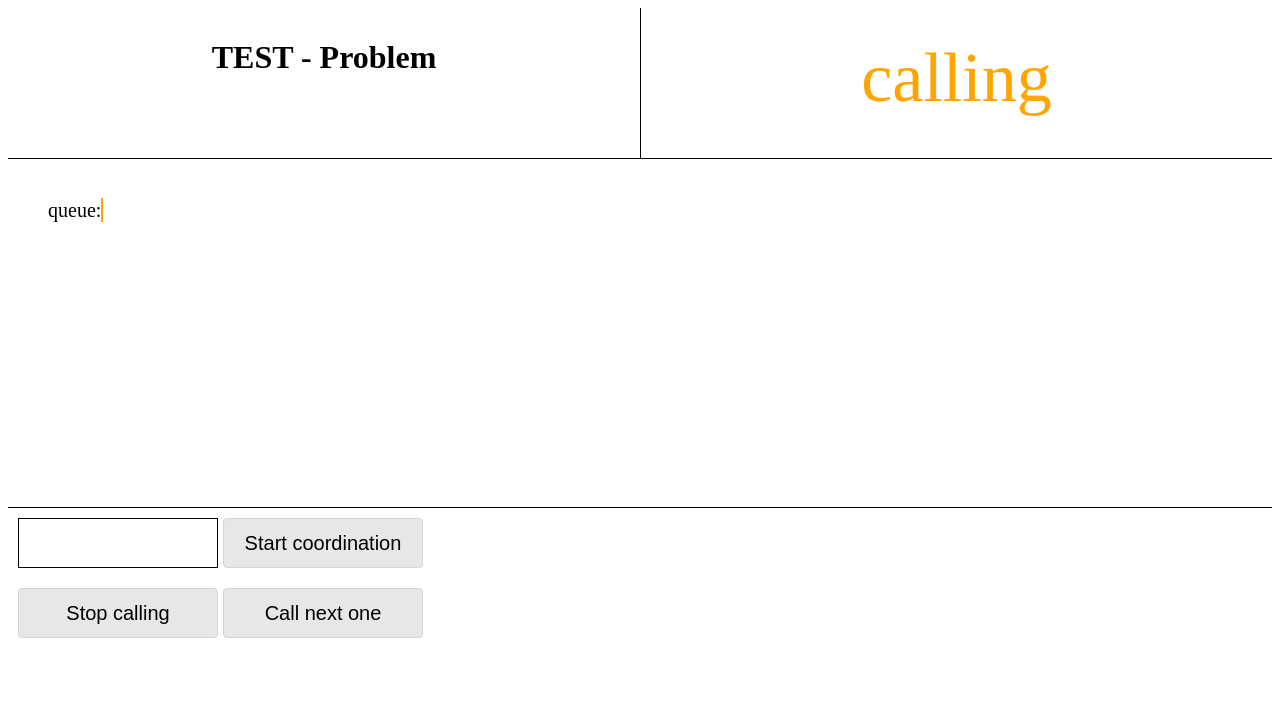
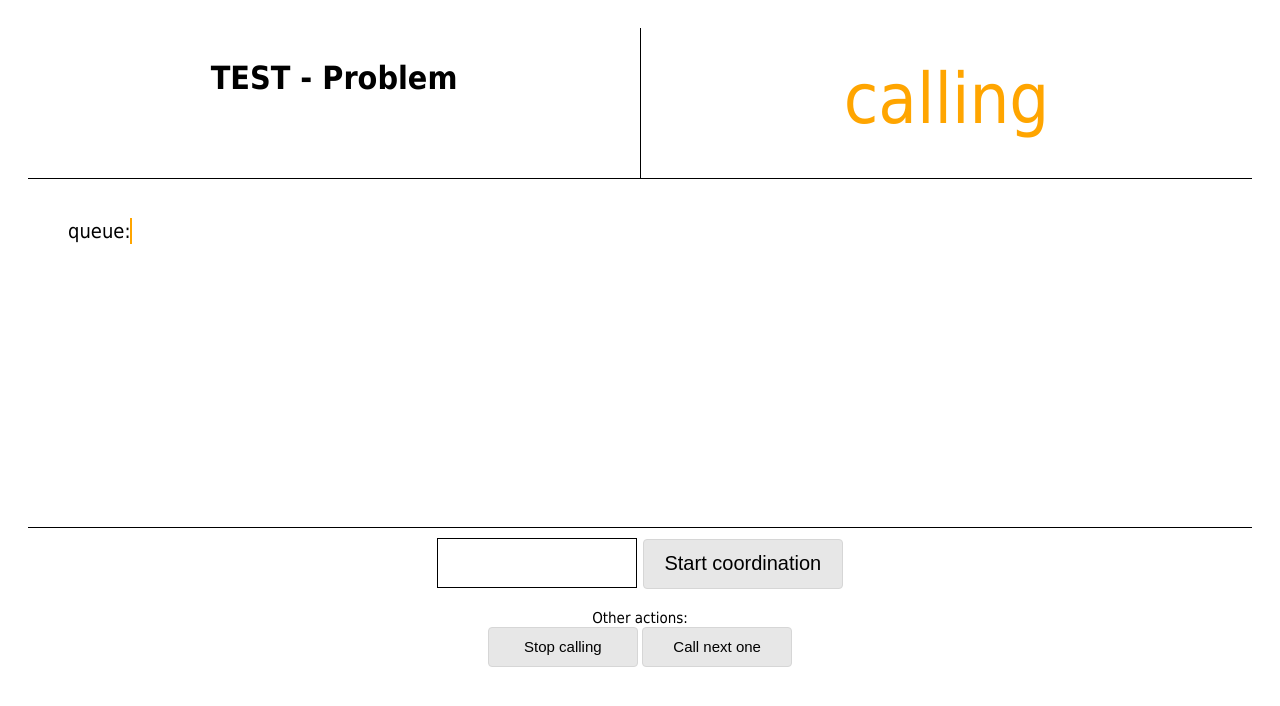
Before and after one commit to estherbod/cohmo, a Flask app: template cohmo/templates/table_admin.html in a window 1280 px wide. Shown: the top 706 px of the page. Run offline with Flask 2, Linux system fonts and the light colour scheme; the template is opened without the code that fills it, so the values that code supplies are empty; some libraries are stand-ins or nearby versions.

Commit message:
fix style

```diff
--- a/cohmo/static/table_admin.css
+++ b/cohmo/static/table_admin.css
@@ -1,3 +1,6 @@
+/*
+ * General
+ */
 .hidden {
     display: none;
 }
@@ -6,6 +9,9 @@ h2 {
     font-weight: normal;
 }
 
+/*
+ * Header with the information of the table and the status
+ */
 #header {
     height: 150px;
     vertical-align: middle;
@@ -38,6 +44,9 @@ h2 {
     padding: 30px 10px;
 }
 
+/*
+ * Main div with the information of the situation
+ */
 #content {
     font-size: 20px;
 }
@@ -55,27 +64,79 @@ h2 {
     padding: 40px 40px;
 }
 
+/*
+ * Bottom of the page, with the actions
+ */
 #actions {
-    height: 100px;
+    height: 150px;
     width: 100%;
     box-sizing: border-box;
     -moz-box-sizing: border-box;
     -webkit-box-sizing: border-box;
     padding: 10px 10px;
+    text-align: center;
 }
 
-#header>.Correcting {
+/*
+#actions>.calling .principal_actions {
+    color: blue;
+    position: relative;
+    float: left;
+    width: 85%;
+    height: 100%;
+    text-align: center;
+    box-sizing: border-box;
+    -moz-box-sizing: border-box;
+    -webkit-box-sizing: border-box;
+}
+*/
+
+#actions .secondary_actions {
+    font-size: 15px;
+/*
+    position: relative;
+    float: right;
+    width: 15%;
+    height: 100%;
+    text-align: right;
+    box-sizing: border-box;
+    -moz-box-sizing: border-box;
+    -webkit-box-sizing: border-box;
+*/
+}
+
+#actions .secondary_actions input[type=button], #actions .secondary_actions input[type=text]{
+    width: 150px;
+    height: 40px;
+    font-size: 15px;
+}
+
+
+#actions>.correcting {
+    text-align: center;
+/*
+    box-sizing: border-box;
+    -moz-box-sizing: border-box;
+    -webkit-box-sizing: border-box;
+    padding-left: 100px;*/
+}
+
+#actions>.idle {
+    text-align: center;
+}
+
+/*
+ * Customization of the different statuses
+ */
+#header>.correcting {
     color: #008000;
 }
 #current_coordination_team {
     text-align: center;
     font-size: 250px;
 }
-#actions>.Correcting {
-    text-align: center;
-}
 
-#header>.Calling {
+#header>.calling {
     color: #FFA500;
 }
 #current_calling_team {
@@ -86,10 +147,13 @@ h2 {
     border: 1px solid #FFA500;
 }
 
-#header>.Idle {
+#header>.idle {
     color: #696969;
 }
 
+/*
+ * Inputs style
+ */
 input[type=text]{
     width: 200px;
     height: 50px;
--- a/cohmo/templates/schedule_admin.html
+++ b/cohmo/templates/schedule_admin.html
@@ -3,7 +3,7 @@
     <title>Schedule Admin Page</title>
     <script src="https://unpkg.com/vue@2.5.16/dist/vue.js"></script>
     <script src="https://unpkg.com/axios@0.18.0/dist/axios.js"></script>
-    <link rel='stylesheet' type='text/css' href='{{url_for("static", filename="general_admin.css")}}'>
+    <link rel='stylesheet' type='text/css' href='{{url_for("static", filename="global.css")}}'>
 </head>
 <body>
     <div id='header'>
--- a/cohmo/templates/table_admin.html
+++ b/cohmo/templates/table_admin.html
@@ -3,8 +3,8 @@
     <title>Admin Page for Coordinators</title>
     <script src="https://unpkg.com/vue@2.5.16/dist/vue.js"></script>
     <script src="https://unpkg.com/axios@0.18.0/dist/axios.js"></script>
+    <link rel='stylesheet' type='text/css' href='{{url_for("static", filename="global.css")}}'>
     <link rel='stylesheet' type='text/css' href='{{url_for("static", filename="table_admin.css")}}'>
-    <link rel='stylesheet' type='text/css' href='{{url_for("static", filename="general_admin.css")}}'>
 </head>
 <body class='hidden'>
     <div id='header'>
@@ -43,8 +43,11 @@
                         <input type='text' class='team' v-model='team_coordination' v-bind:placeholder='table.queue[0]'/>
                         <input type='button' v-on:click='start_coordination' value='Start coordination'>
                     </form>
+                    <div class='secondary_actions'>
+                        Other actions: <br>
                         <input type='button' v-on:click='switch_to_idle' value='Stop calling'>
                         <input type='button' v-on:click='skip_to_next' value='Call next one'>
+                    </div>
                 </div>
                 <div v-if='table.status == TableStatus.CORRECTING'>
                     <input type='button' v-on:click='finish_coordination' value='Finish'>
@@ -53,6 +56,9 @@
                     <label for='call_next'>Call next</label>
                 </div>
                 <div v-if='table.status == TableStatus.IDLE'>
+                    <form><input type='button' v-on:click='switch_to_calling' value='Start calling'></form>
+                    <div class='secondary_actions'>
+                        Other action: <br>
                         <form>
                             <!-- TODO: correct also here-->
                             <input type='text' class='team' v-model='team_coordination' v-bind:placeholder='table.queue[0]'/>
@@ -62,7 +68,7 @@
                             -->
                             <input type='button' v-on:click='start_coordination' value='Start coordination'>
                         </form>
-                    <input type='button' v-on:click='switch_to_calling' value='Start calling'>
+                    </div>
                 </div>
             </div>
         </div>
```
Lines whose indentation alone changed are shown as unchanged.
